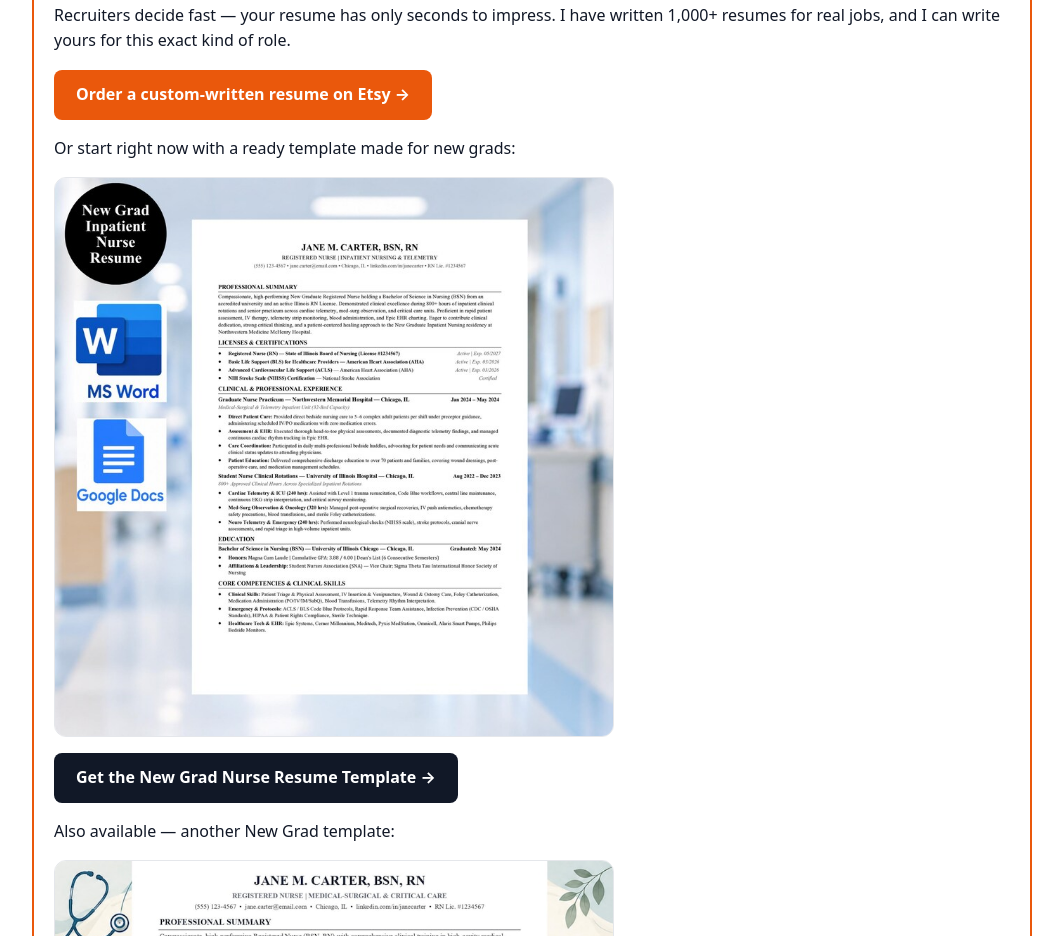
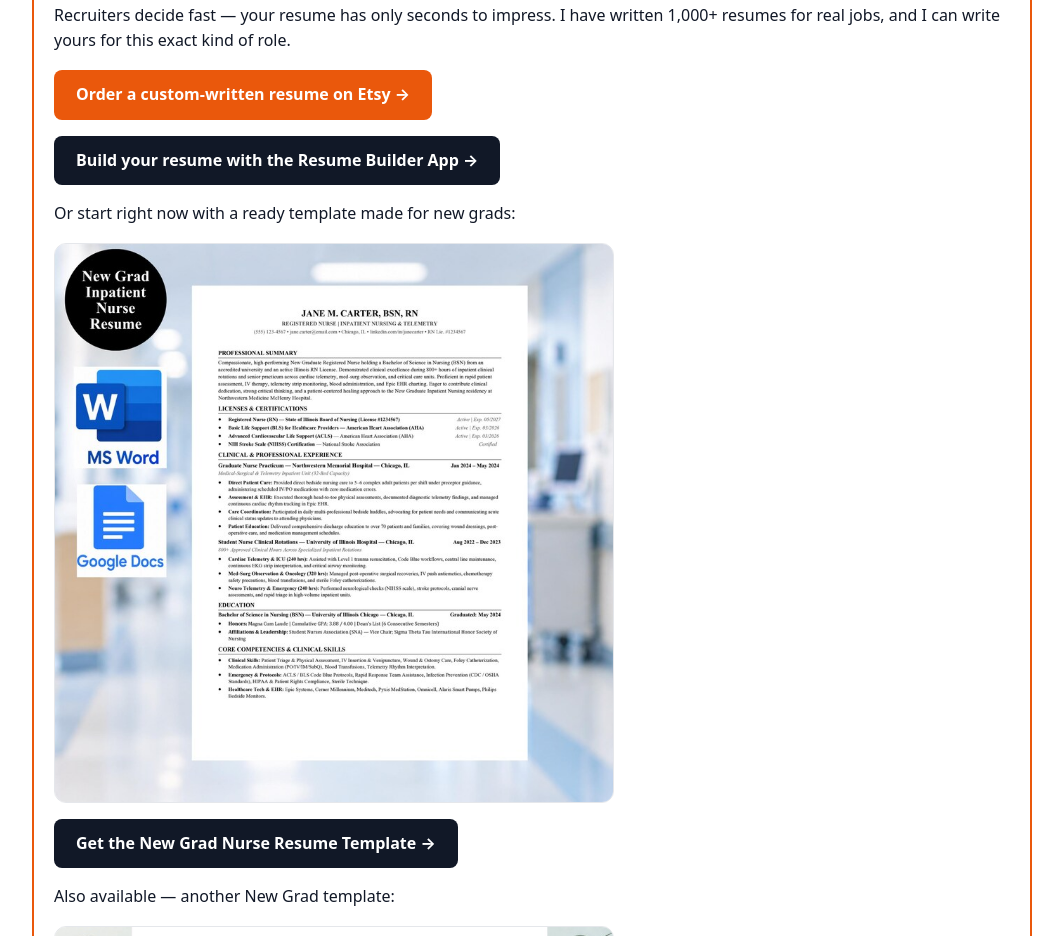
Before and after one commit to IrfanHireSparkStudio/IrfanHireSparkStudio.github.io, a plain HTML site: page job-new-grad-residency-hca-aurora.html in a window 1280 px wide. Shown: the part 946-1882 px from the top of the page, without its empty margins (108-1171 px from the left). Drawn offline with Linux system fonts and the light colour scheme.

Commit message:
Add Resume Builder App button to HCA Aurora post

```diff
--- a/job-new-grad-residency-hca-aurora.html
+++ b/job-new-grad-residency-hca-aurora.html
@@ -97,6 +97,7 @@
     <h2>Want this job? Get a resume that gets you shortlisted.</h2>
     <p>Recruiters decide fast — your resume has only seconds to impress. I have written 1,000+ resumes for real jobs, and I can write yours for this exact kind of role.</p>
     <p><a class="btn btn-orange" href="https://hiresparkstudio.etsy.com/listing/4611807547/new-grad-nurse-resume-custom-rn-cv-cover" target="_blank" rel="noopener">Order a custom-written resume on Etsy &rarr;</a></p>
+    <p><a class="btn btn-dark" href="https://hiresparkstudio.etsy.com/listing/4625219195/nursing-resume-builder-app-new-grad-rn" target="_blank" rel="noopener">Build your resume with the Resume Builder App &rarr;</a></p>
     <p>Or start right now with a ready template made for new grads:</p>
     <p><a href="https://hiresparkstudio.etsy.com/listing/4608386392/new-grad-nurse-resume-template-word" target="_blank" rel="noopener"><img class="template-preview" src="preview-new-grad.jpg" alt="New Grad Nurse Resume Template Word preview – new graduate RN resume, cover letter and reference page" width="794" height="794" loading="lazy"></a></p>
     <p><a class="btn btn-dark" href="https://hiresparkstudio.etsy.com/listing/4608386392/new-grad-nurse-resume-template-word" target="_blank" rel="noopener">Get the New Grad Nurse Resume Template &rarr;</a></p>
```
